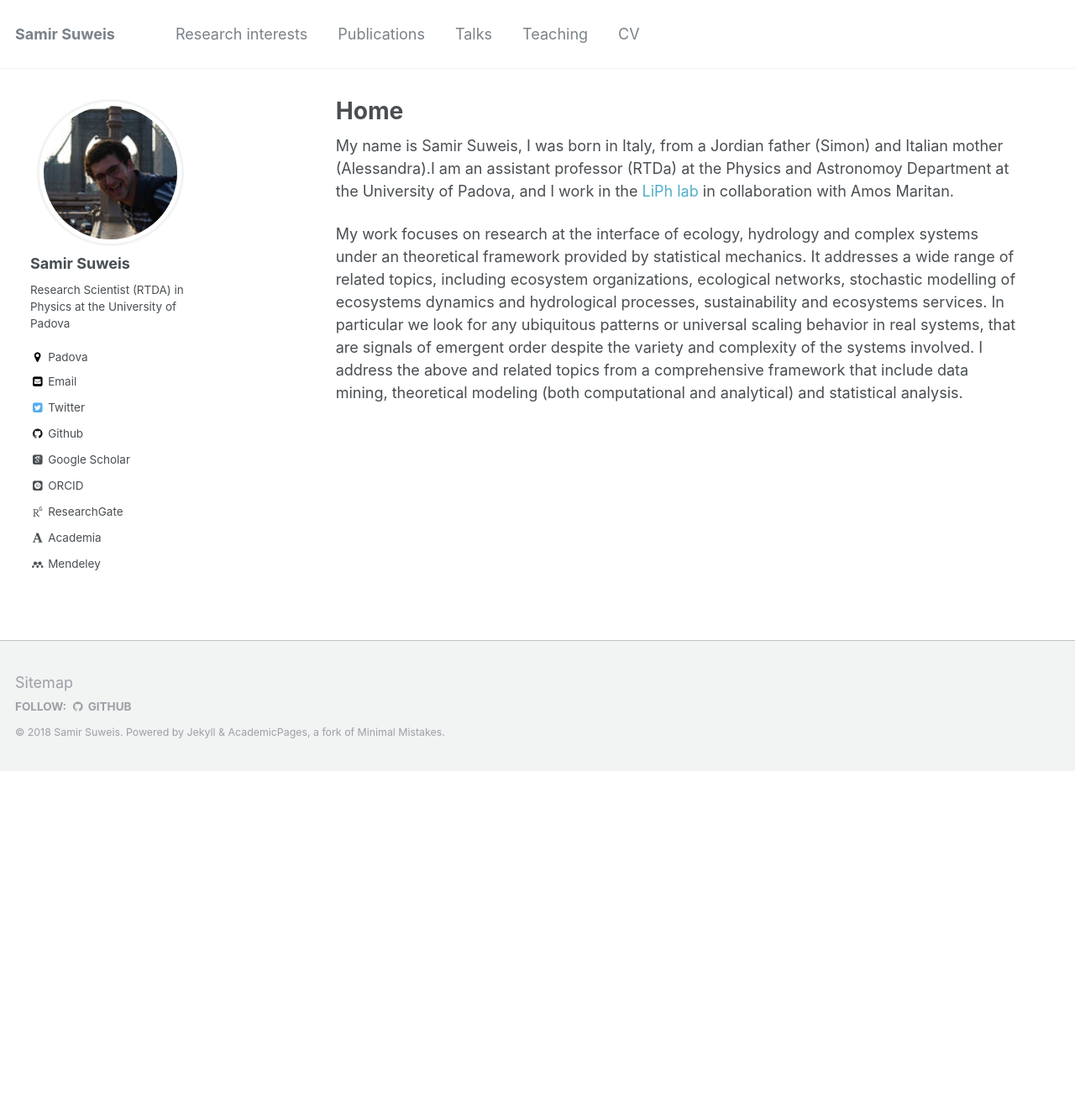
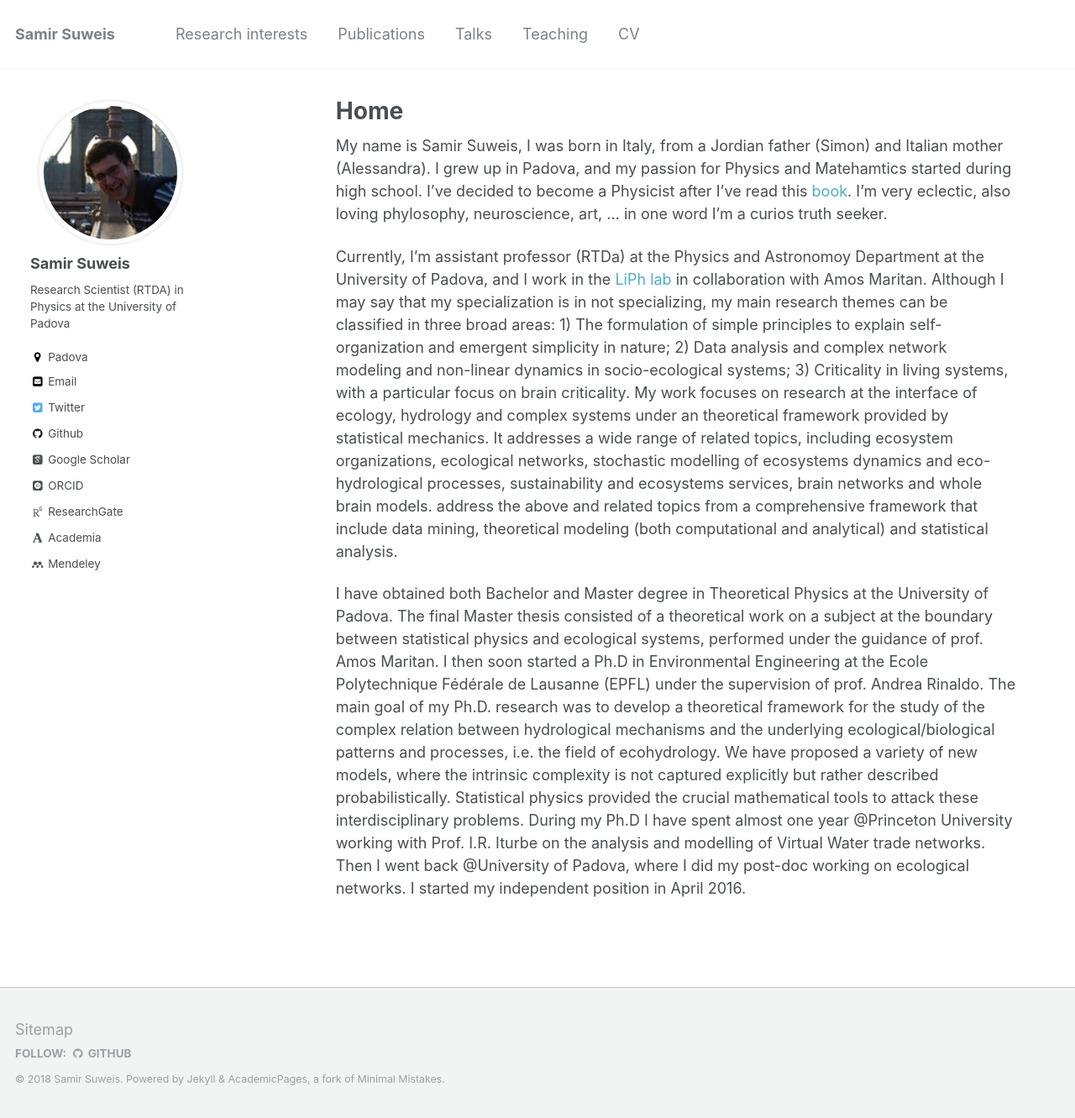
Before and after one commit to suweis/suweis.github.io, a Jekyll site: the page built from _pages/about.md, in a window 1280 px wide and 1331 px high. Shown: the whole window at 84% size. Built offline with Jekyll 4.4.1, drawn with Linux system fonts in a browser that asks for light colours; nearby versions of some CDN libraries; some web fonts are replaced.

Commit message:
Update about.md

```diff
--- a/_pages/about.md
+++ b/_pages/about.md
@@ -9,6 +9,12 @@ redirect_from:
 ---
 
 
-My name is Samir Suweis, I was born in Italy, from a Jordian father (Simon) and Italian mother (Alessandra).I am an assistant professor (RTDa) at the Physics and Astronomoy Department at the University of Padova, and I work in the [LiPh lab](http://liphlab.com/) in collaboration with Amos Maritan.
+My name is Samir Suweis, I was born in Italy, from a Jordian father (Simon) and Italian mother (Alessandra). I grew up in Padova, and my passion for Physics and Matehamtics started during high school. I've decided to become a Physicist after I've read this [book](https://www.amazon.it/Solo-stupore-conosce-Lavventura-scientifica-ebook/dp/B008HRM9KW/ref=sr_1_1?s=books&ie=UTF8&qid=1535061995&sr=1-1&keywords=Solo+lo+stupore+conosce). I'm very eclectic, also loving phylosophy, neuroscience, art, ... in one word I'm a curios truth seeker.
 
-My work focuses on research at the interface of ecology, hydrology and complex systems under an theoretical framework provided by statistical mechanics. It addresses a wide range of related topics, including ecosystem organizations, ecological networks, stochastic modelling of ecosystems dynamics and hydrological processes, sustainability and ecosystems services. In particular we look for any ubiquitous patterns or universal scaling behavior in real systems, that are signals of emergent order despite the variety and complexity of the systems involved. I address the above and related topics from a comprehensive framework that include data mining, theoretical modeling (both computational and analytical) and statistical analysis.
+Currently, I'm assistant professor (RTDa) at the Physics and Astronomoy Department at the University of Padova, and I work in the [LiPh lab](http://liphlab.com/) in collaboration with Amos Maritan. Although I may say that my specialization is in not specializing, my main research themes can be classified in three broad areas:
+1) The formulation of simple principles to explain self-organization and emergent simplicity in nature;
+2) Data analysis and complex network modeling and non-linear dynamics in socio-ecological systems;
+3) Criticality in living systems, with a particular focus on brain criticality.
+My work focuses on research at the interface of ecology, hydrology and complex systems under an theoretical framework provided by statistical mechanics. It addresses a wide range of related topics, including ecosystem organizations, ecological networks, stochastic modelling of ecosystems dynamics and eco-hydrological processes, sustainability and ecosystems services, brain networks and whole brain models.   address the above and related topics from a comprehensive framework that include data mining, theoretical modeling (both computational and analytical) and statistical analysis.
+
+I have obtained both Bachelor and Master degree in Theoretical Physics at the University of Padova. The final Master thesis consisted of a theoretical work on a subject at the boundary between statistical physics and ecological systems, performed under the guidance of prof. Amos Maritan. I then soon started a Ph.D in Environmental Engineering at the Ecole Polytechnique Fédérale de Lausanne (EPFL) under the supervision of prof. Andrea Rinaldo. The main goal of my Ph.D. research was to develop a theoretical framework for the study of the complex relation between hydrological mechanisms and the underlying ecological/biological patterns and processes, i.e. the field of ecohydrology. We have proposed a variety of new models, where the intrinsic complexity is not captured explicitly but rather described probabilistically. Statistical physics provided the crucial mathematical tools to attack these interdisciplinary problems. During my Ph.D I have spent almost one year @Princeton University working with Prof. I.R. Iturbe on the analysis and modelling of Virtual Water trade networks. Then I went back @University of Padova, where I did my post-doc working on ecological networks. I started my independent position in April 2016.
```
